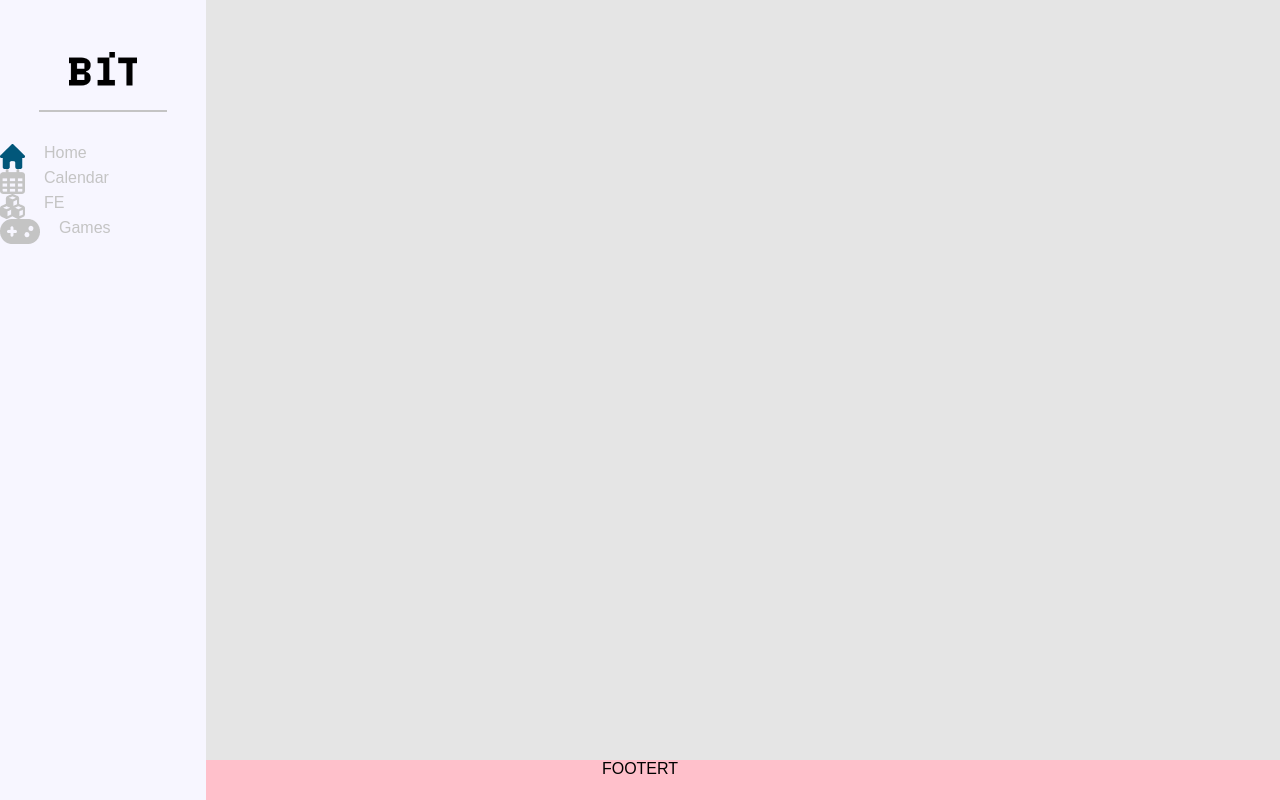
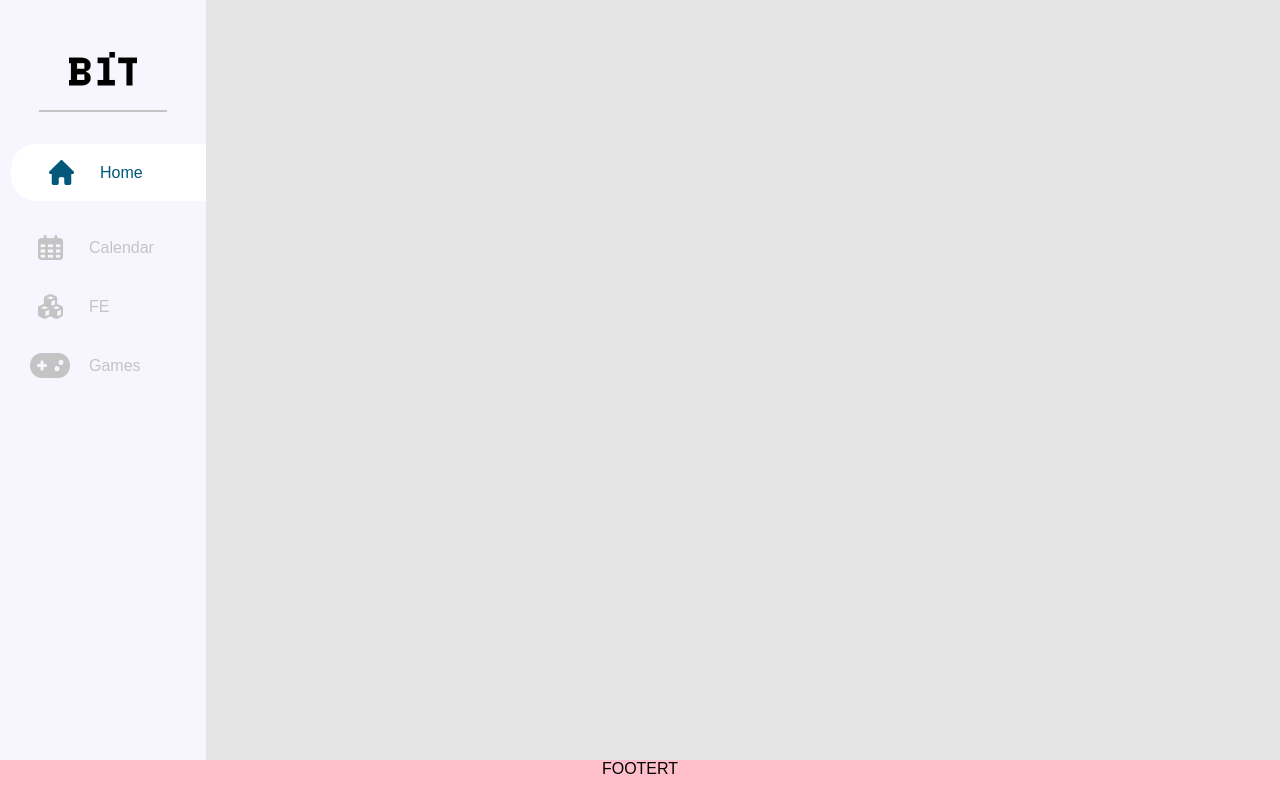
Before and after one commit to ModestasCi/01-friday-challange, a website: page index.html in a window 1280 px wide. Drawn offline with Linux system fonts and the light colour scheme.

Commit message:
Navigation update 2

```diff
--- a/css/layout.css
+++ b/css/layout.css
@@ -7,9 +7,7 @@
 	bottom: 0;
 	width: 100px;
 	background-color: var(--secondary-color);
-    z-index: 1;
 	transition: all 1s;
-    color: transparent;
 }
 
 .navigation:hover {
@@ -51,7 +49,6 @@
 	padding-left: 19px;
 	color: var(--inactive-color);
 	opacity: 0;
-
 }
 
 .active .link {
@@ -78,6 +75,7 @@
 	bottom: 0;
 	left: 0;
 	right: 0;
+	z-index: 1;
 }
 .description {
 	text-align: center;
--- a/index.html
+++ b/index.html
@@ -13,20 +13,32 @@
 		<nav class="navigation">
 			<img src="./assets/logo.png" alt="logo" class="logo" />
 			<div class="bar"></div>
+
+			<div class="container active">
 				<div class="icon-container">
 					<img src="./assets/home.png" alt="calendar" class="icon" />
+				</div>
 				<a class="link" href="#">Home</a>
 			</div>
+
+			<div class="container">
 				<div class="icon-container">
 					<img src="./assets/calendar.png" alt="calendar" class="icon" />
+				</div>
 				<a class="link" href="#">Calendar</a>
 			</div>
+
+			<div class="container">
 				<div class="icon-container">
 					<img src="./assets/fe.png" alt="fe" class="icon" />
+				</div>
 				<a class="link" href="#">FE</a>
 			</div>
+
+			<div class="container">
 				<div class="icon-container">
 					<img src="./assets/games.png" alt="games" class="icon" />
+				</div>
 				<a class="link" href="#">Games</a>
 			</div>
 		</nav>
```
Lines whose indentation alone changed are shown as unchanged.
